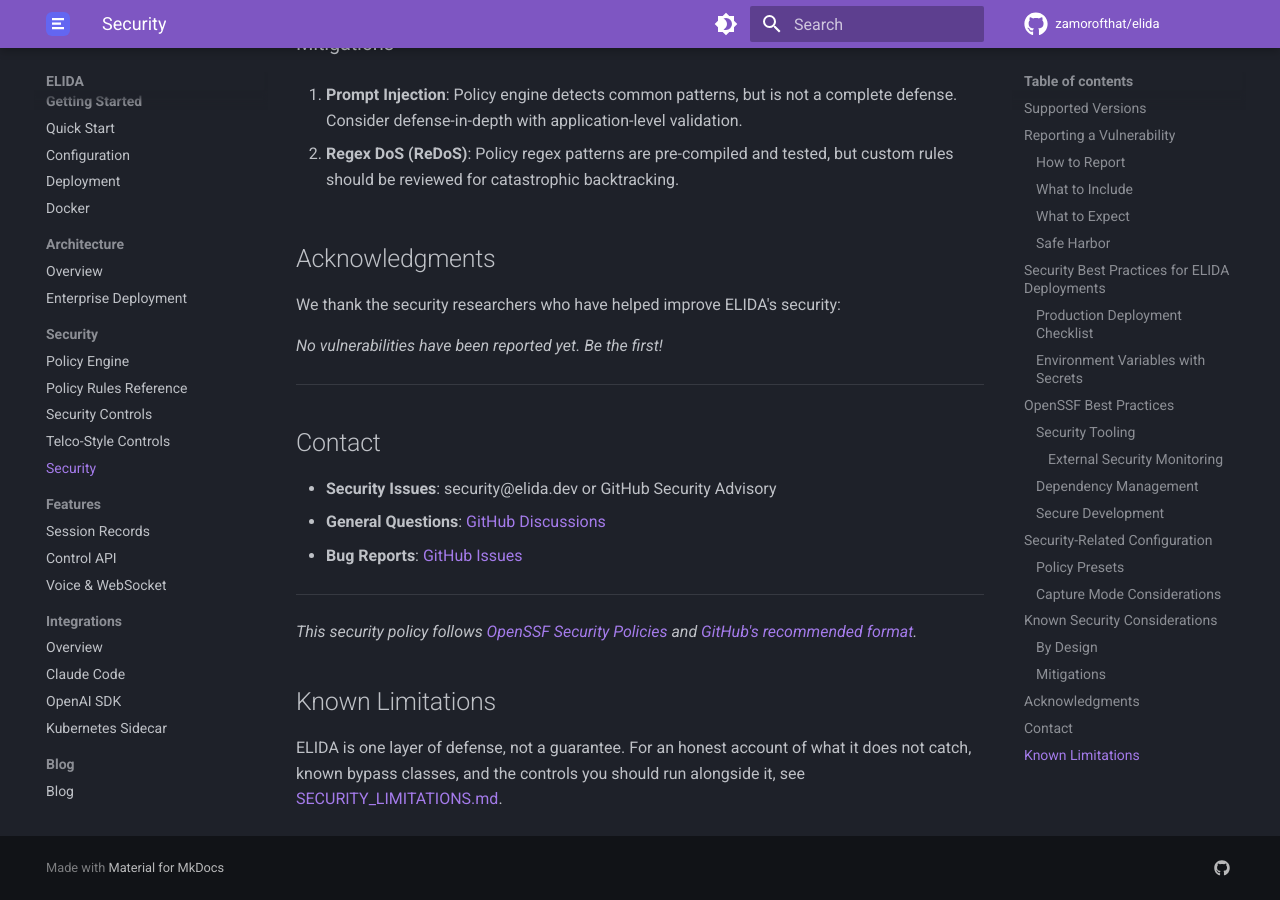
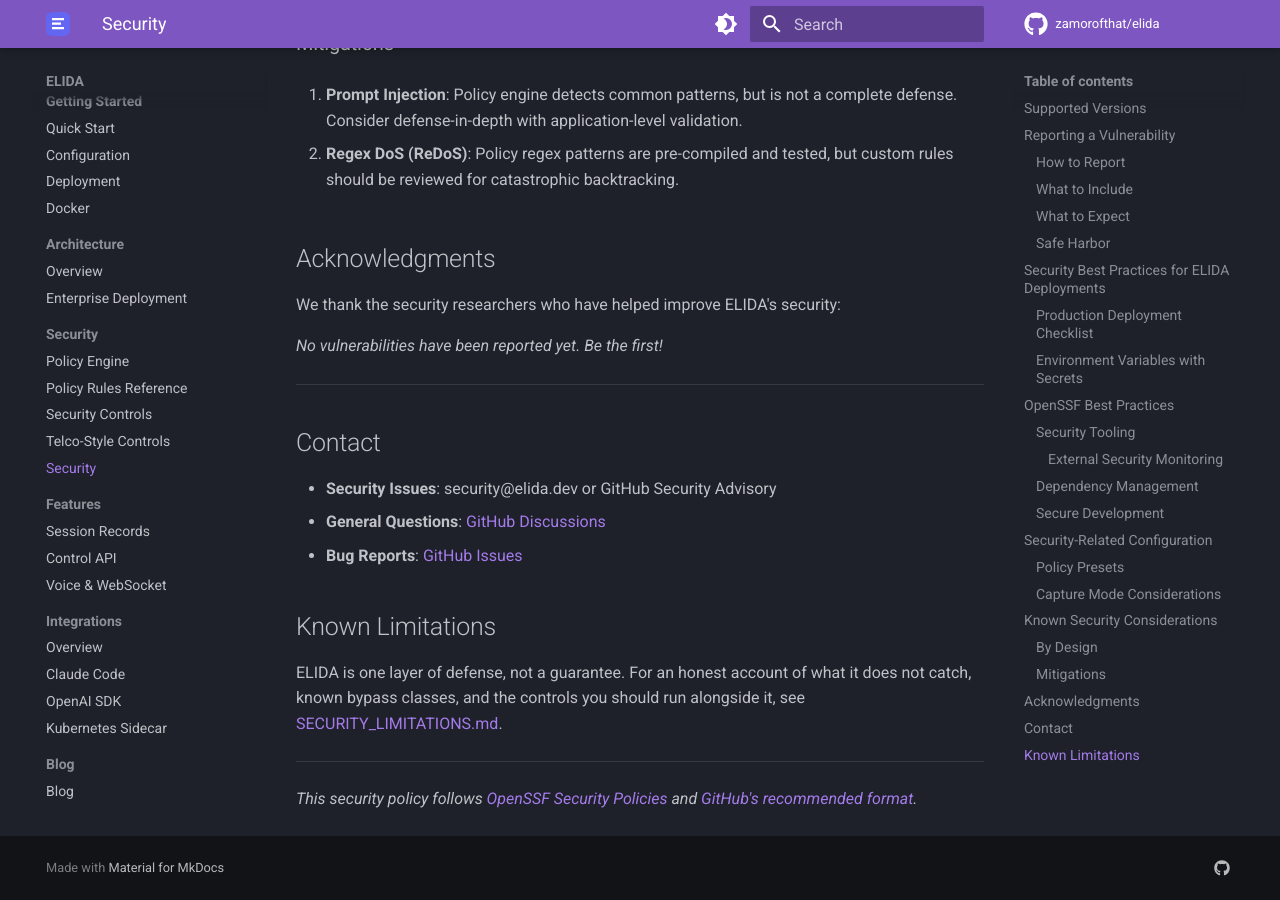
Before and after one commit to zamorofthat/elida, an MkDocs documentation site: the page built from docs/security.md, in a window 1280 px wide and 900 px high, scrolled down 5068 px. Built offline with MkDocs 1.6.1 and Material for MkDocs 9.7.7, drawn with Linux system fonts in a browser that asks for light colours; emoji names are drawn with the system emoji font; comment, search, counter and statistics services are not loaded.

```diff
--- a/docs/security.md
+++ b/docs/security.md
@@ -211,10 +211,10 @@ We thank the security researchers who have helped improve ELIDA's security:
 - **General Questions**: [GitHub Discussions](https://github.com/zamorofthat/elida/discussions)
 - **Bug Reports**: [GitHub Issues](https://github.com/zamorofthat/elida/issues)
 
+## Known Limitations
+
+ELIDA is one layer of defense, not a guarantee. For an honest account of what it does not catch, known bypass classes, and the controls you should run alongside it, see [SECURITY_LIMITATIONS.md](https://github.com/zamorofthat/elida/blob/main/SECURITY_LIMITATIONS.md).
+
 ---
 
 *This security policy follows [OpenSSF Security Policies](https://github.com/ossf/oss-vulnerability-guide) and [GitHub's recommended format](https://docs.github.com/en/code-security/getting-started/adding-a-security-policy-to-your-repository).*
-
-## Known Limitations
-
-ELIDA is one layer of defense, not a guarantee. For an honest account of what it does not catch, known bypass classes, and the controls you should run alongside it, see [SECURITY_LIMITATIONS.md](https://github.com/zamorofthat/elida/blob/main/SECURITY_LIMITATIONS.md).
```
